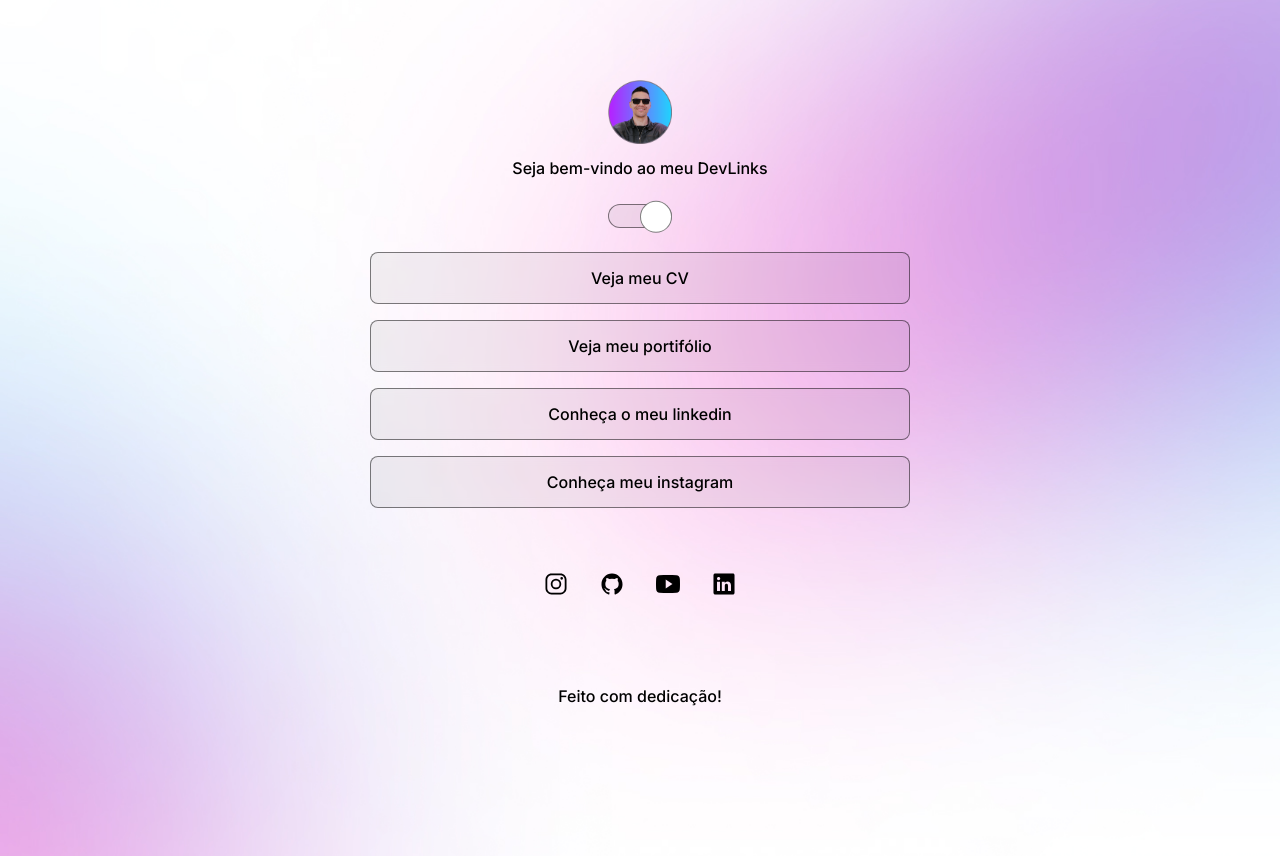
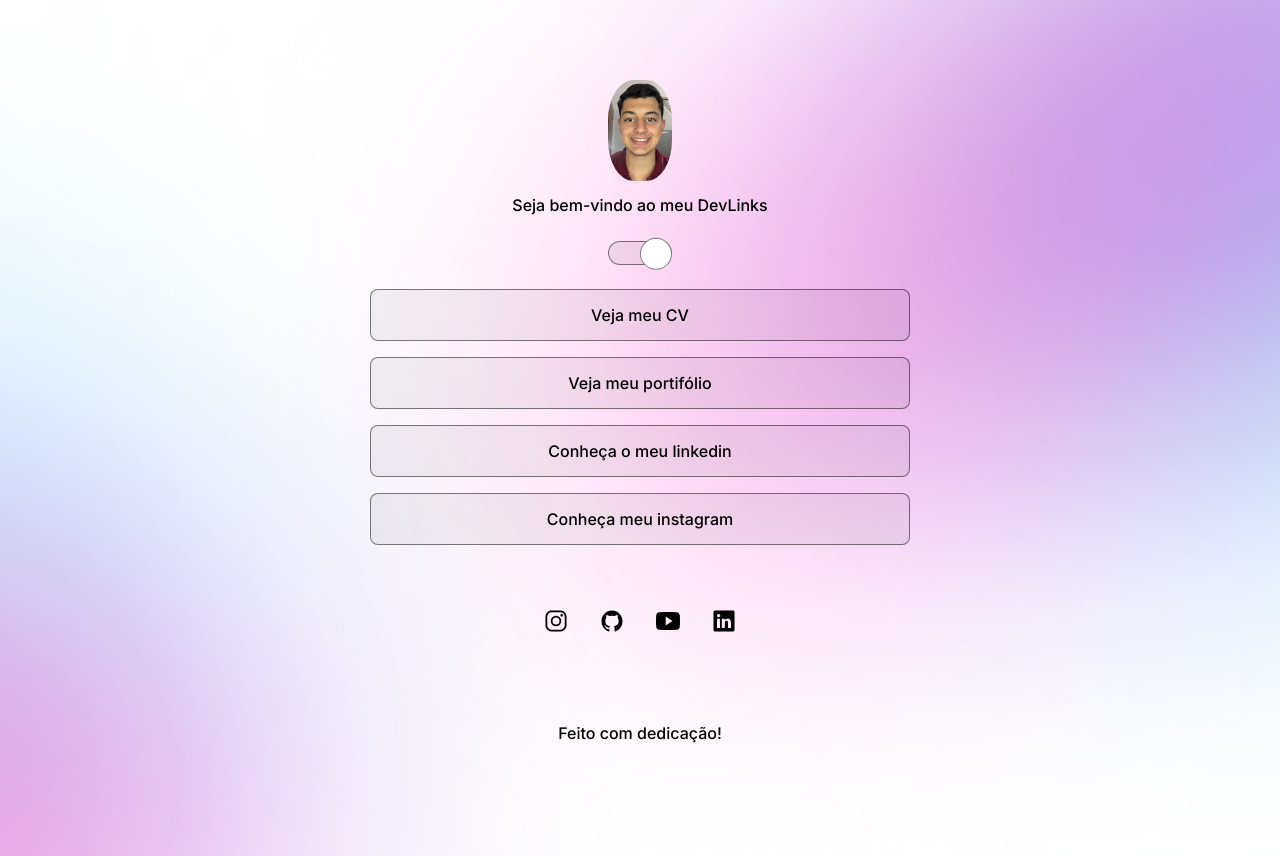
Before and after one commit to leivass/Project-Discover, a plain HTML site: page index.html in a window 1280 px wide. Drawn offline with nearby package versions, Linux system fonts and the light colour scheme.

Commit message:
adjust avatar

```diff
--- a/index.html
+++ b/index.html
@@ -17,7 +17,10 @@
   <body>
     <div id="container">
       <div id="profile">
-        <img src="/assets/avatar-light.png" alt="avatar" />
+        <img
+          src="/assets/WhatsApp Image 2023-12-28 at 15.27.28.jpeg"
+          alt="avatar"
+        />
         <p>Seja bem-vindo ao meu DevLinks</p>
       </div>
 
```
